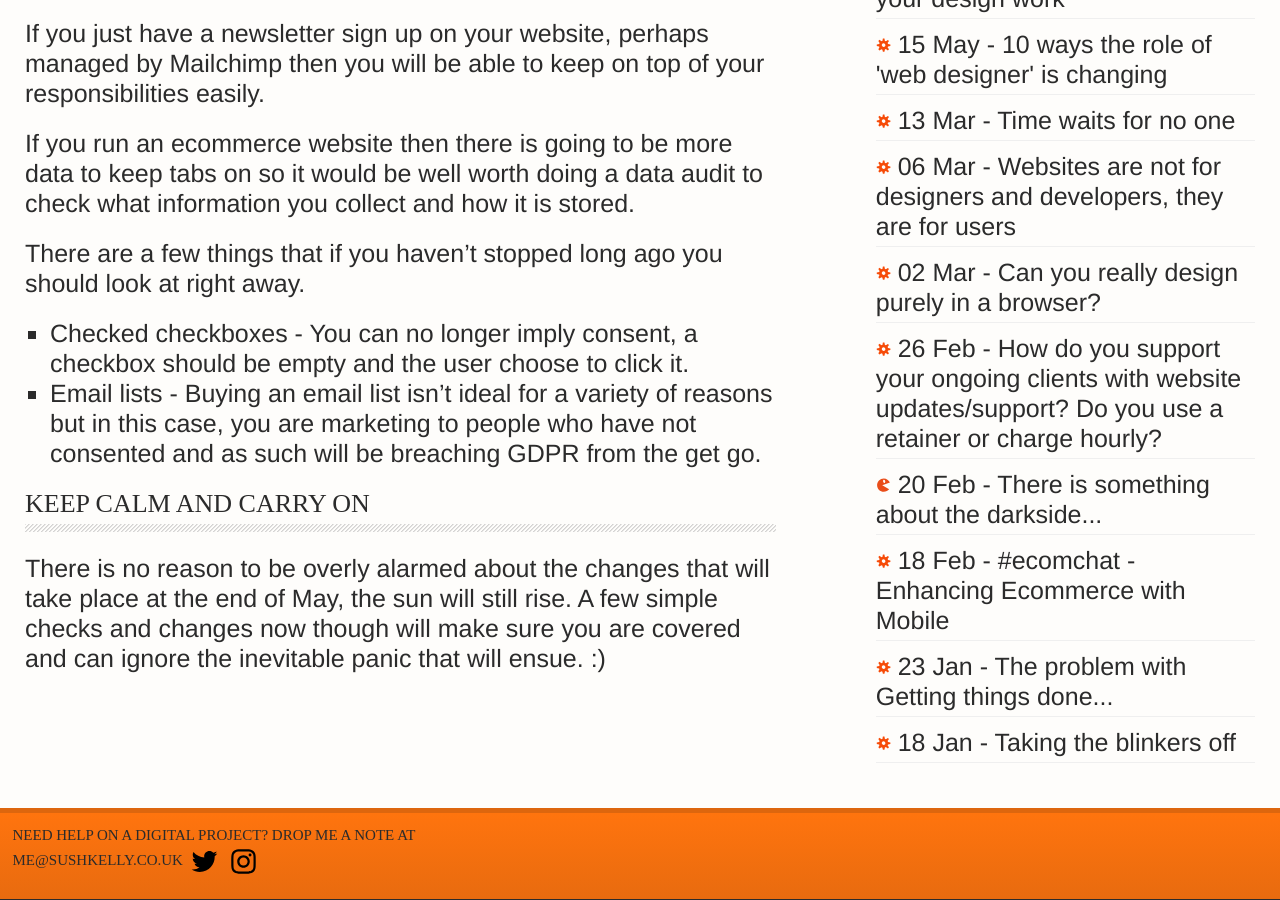
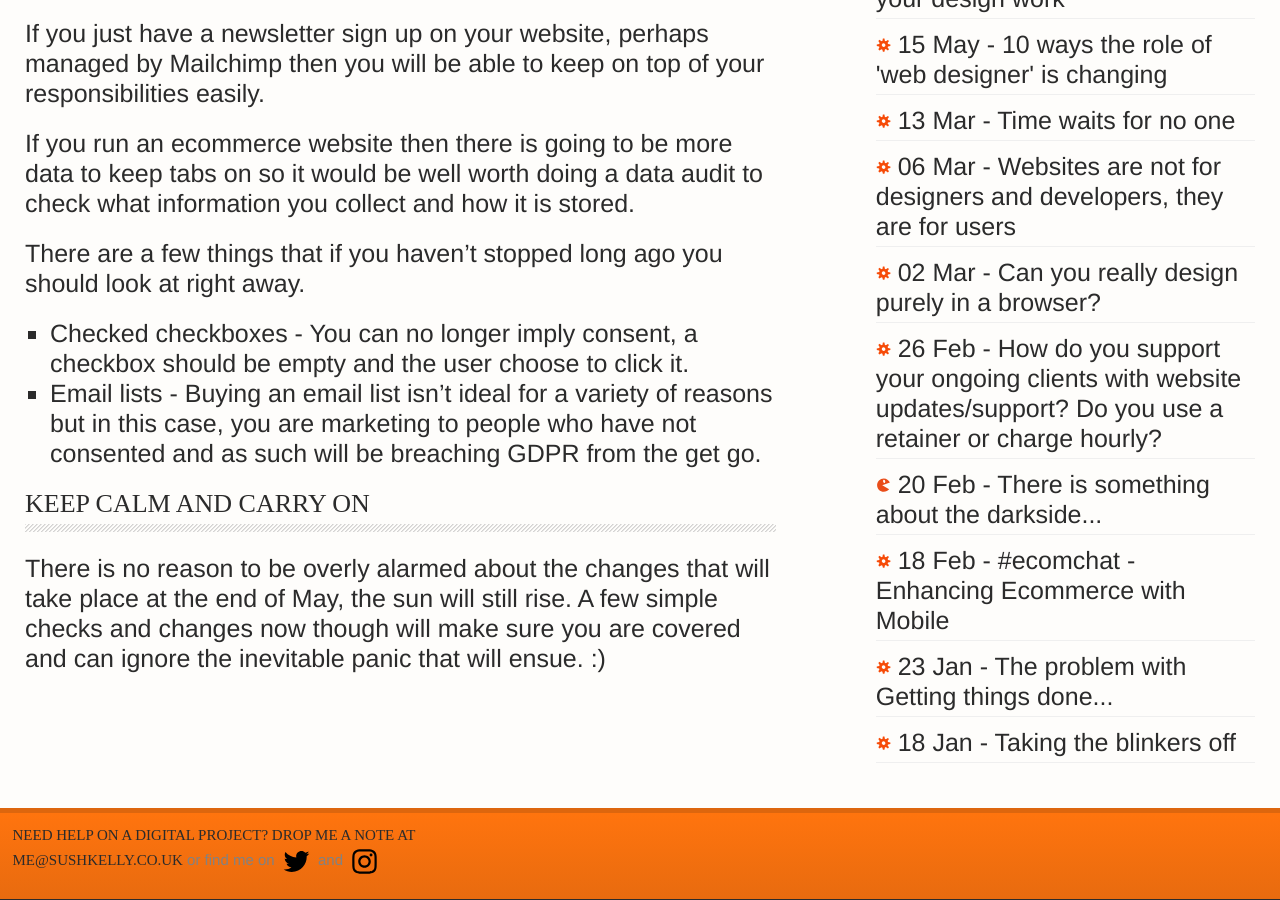
Before and after one commit to maxray/maxray.github.io, a Jekyll site: the page built from index.html, in a window 1280 px wide and 900 px high, scrolled down 2530 px. Built offline with Jekyll 4.4.1, drawn with Linux system fonts in a browser that asks for light colours.

Commit message:
footer tweak

```diff
--- a/_includes/footer.html
+++ b/_includes/footer.html
@@ -3,7 +3,7 @@
   <div class="wrapper">
     <div class="footer-col-wrapper">
       <div class="footer-col footer-col-1">
-          <a href="mailto:{{ site.email }}">Need help on a digital project? Drop me a note at {{ site.email }}</a> <a class="page-link" href="https://twitter.com/maxray" target="_blank"><img src="{{ site.baseurl }}/assets/twitter.svg"></a> <a class="page-link" href="http://instagram.com/sushkelly" target="_blank"><img src="{{ site.baseurl }}/assets/instagram.svg"></a></li>
+          <a href="mailto:{{ site.email }}">Need help on a digital project? Drop me a note at {{ site.email }}</a> or find me on <a class="page-link" href="https://twitter.com/maxray" target="_blank"><img src="{{ site.baseurl }}/assets/twitter.svg"></a> and <a class="page-link" href="http://instagram.com/sushkelly" target="_blank"><img src="{{ site.baseurl }}/assets/instagram.svg"></a></li>
         </ul>
       </div>
 
```
